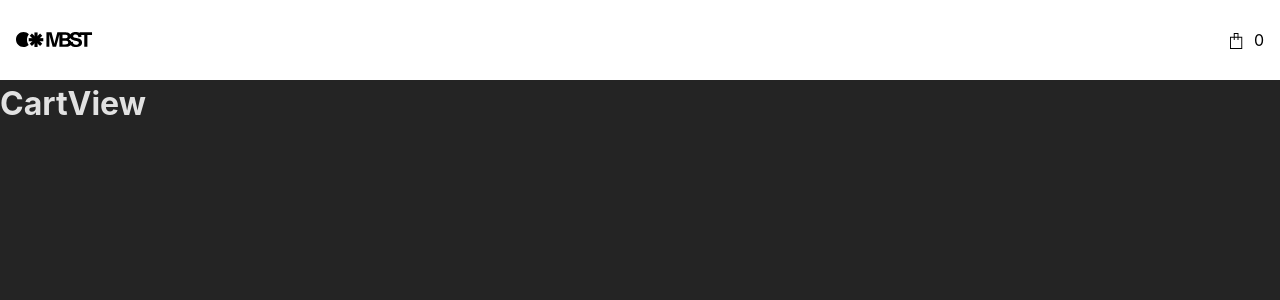
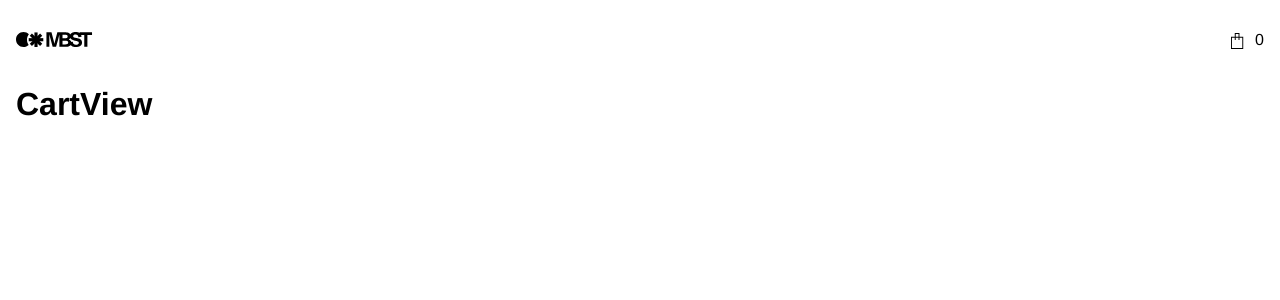
Before and after one commit to AriBussi/alten-challenge, a React (Vite) app: page /cart in a window 1280 px wide. Shown: the top 300 px of the page. Built offline with nearby package versions, Linux system fonts and the light colour scheme.

Commit message:
list view and card component

```diff
--- a/src/App.jsx
+++ b/src/App.jsx
@@ -7,7 +7,7 @@ import {
 import { ThemeProvider } from "styled-components";
 import GlobalStyles from "./Global.styled";
 
-import Layout from "./views/Layout";
+import Layout from "./components/Layout";
 import ListView from "./views/listView";
 import DetailView from "./views/DetailView";
 import CartView from "./views/CartView";
@@ -18,6 +18,10 @@ function App() {
     colors: {
       white: "#fff",
       black: "#000",
+      grey: "#79736D",
+    },
+    fonts: {
+      main: "Helvetica, Arial, sans-serif",
     },
   };
 
--- a/src/Global.styled.js
+++ b/src/Global.styled.js
@@ -2,13 +2,12 @@ import { createGlobalStyle } from "styled-components";
 
 const GlobalStyles = createGlobalStyle`
     :root {
-        font-family: Inter, system-ui, Avenir, Helvetica, Arial, sans-serif;
+        font-family: ${(props) => props.theme.fonts.main};;
         line-height: 1.5;
-        font-weight: 400;
+        font-weight: 300;
 
-        color-scheme: light dark;
-        color: rgba(255, 255, 255, 0.87);
-        background-color: #242424;
+        color-scheme: light;
+        color: ${(props) => props.theme.colors.black};
 
         font-synthesis: none;
         text-rendering: optimizeLegibility;
@@ -17,13 +16,11 @@ const GlobalStyles = createGlobalStyle`
     }
 
     html {
-    /* 10px */
-        font-size: 62.5%;
+        font-size: 62.5%; /* 10px */
     }
 
     body {
-    /* 16px */
-        font-size: 1.6rem;
+        font-size: 1.6rem; /* 16px */
         margin: 0;
     }
 
--- /dev/null
+++ b/src/components/Card.jsx
@@ -0,0 +1,21 @@
+import {
+  StyledCard,
+  StyledImage,
+  StyledBrand,
+  StyledInfo,
+} from "./Card.styled";
+
+const Card = ({ item }) => {
+  return (
+    <StyledCard>
+      <StyledImage src={item.imageUrl} />
+      <StyledBrand>{item.brand}</StyledBrand>
+      <StyledInfo>
+        <dt>{item.name}</dt>
+        <dl>{item.basePrice}</dl>
+      </StyledInfo>
+    </StyledCard>
+  );
+};
+
+export default Card;
--- /dev/null
+++ b/src/components/Card.styled.js
@@ -0,0 +1,28 @@
+import styled from "styled-components";
+
+export const StyledCard = styled.div`
+  border: 0.5px solid ${(props) => props.theme.colors.black};
+  padding: 1.6rem;
+  text-transform: uppercase;
+  font-size: 1.2rem;
+
+  &:not(:first-child) {
+    border-top: 0;
+  }
+`;
+
+export const StyledImage = styled.img`
+  width: 100%;
+  object-fit: cover; /* Crop and maintain aspect ratio */
+`;
+
+export const StyledBrand = styled.p`
+  color: ${(props) => props.theme.colors.grey};
+  font-size: 1rem;
+`;
+
+export const StyledInfo = styled.dl`
+  color: ${(props) => props.theme.colors.black};
+  display: flex;
+  justify-content: space-between;
+`;
--- /dev/null
+++ b/src/components/Layout.jsx
@@ -0,0 +1,16 @@
+import { Outlet } from "react-router-dom";
+import Header from "./Header";
+import { StyledContent } from "./Layout.styled";
+
+const Layout = () => {
+  return (
+    <>
+      <Header />
+      <StyledContent>
+        <Outlet />
+      </StyledContent>
+    </>
+  );
+};
+
+export default Layout;
--- /dev/null
+++ b/src/components/Layout.styled.js
@@ -0,0 +1,5 @@
+import styled from "styled-components";
+
+export const StyledContent = styled.div`
+  padding: 0 1.6rem 1.6rem;
+`;
--- a/src/views/Layout.jsx
+++ /dev/null
@@ -1,13 +0,0 @@
-import { Outlet } from "react-router-dom";
-import Header from "../components/Header";
-
-const Layout = () => {
-  return (
-    <>
-      <Header />
-      <Outlet />
-    </>
-  );
-};
-
-export default Layout;
--- a/src/views/ListView.jsx
+++ b/src/views/ListView.jsx
@@ -1,5 +1,40 @@
+import { useState, useEffect } from "react";
+import Card from "../components/Card";
+
 const ListView = () => {
-  return <h1>ListView</h1>;
+  const [items, setItems] = useState([]);
+  const [isLoading, setIsLoading] = useState(true);
+
+  useEffect(() => {
+    const fetchItems = async () => {
+      try {
+        const res = await fetch("/api/products?limit=20", {
+          headers: {
+            "x-api-key": import.meta.env.VITE_API_KEY,
+            "Content-Type": "application/json",
+          },
+        });
+        const items = await res.json();
+        setItems(items);
+      } catch (err) {
+        console.error("Error fetching items", err);
+      } finally {
+        setIsLoading(false);
+      }
+    };
+
+    fetchItems();
+  }, []);
+
+  return (
+    <div>
+      {isLoading ? (
+        <h2>Loading</h2>
+      ) : (
+        items.map((item) => <Card key={item.id} item={item} />)
+      )}
+    </div>
+  );
 };
 
 export default ListView;
```
